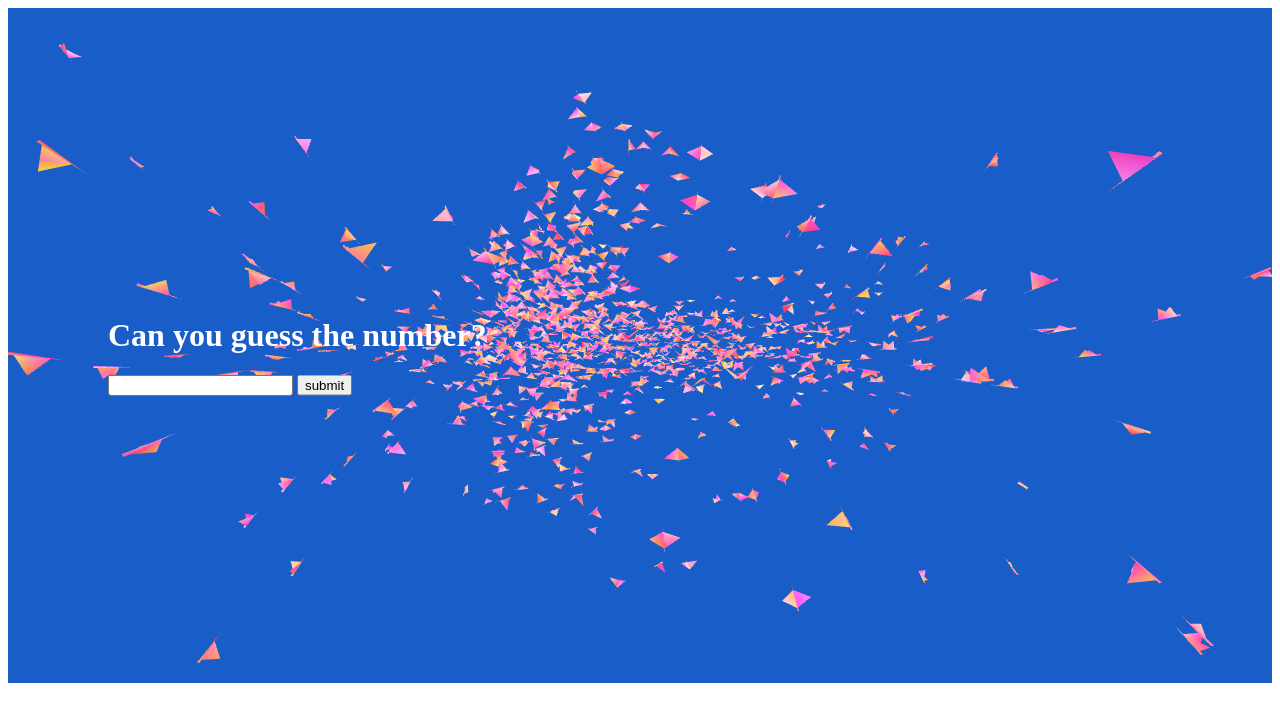
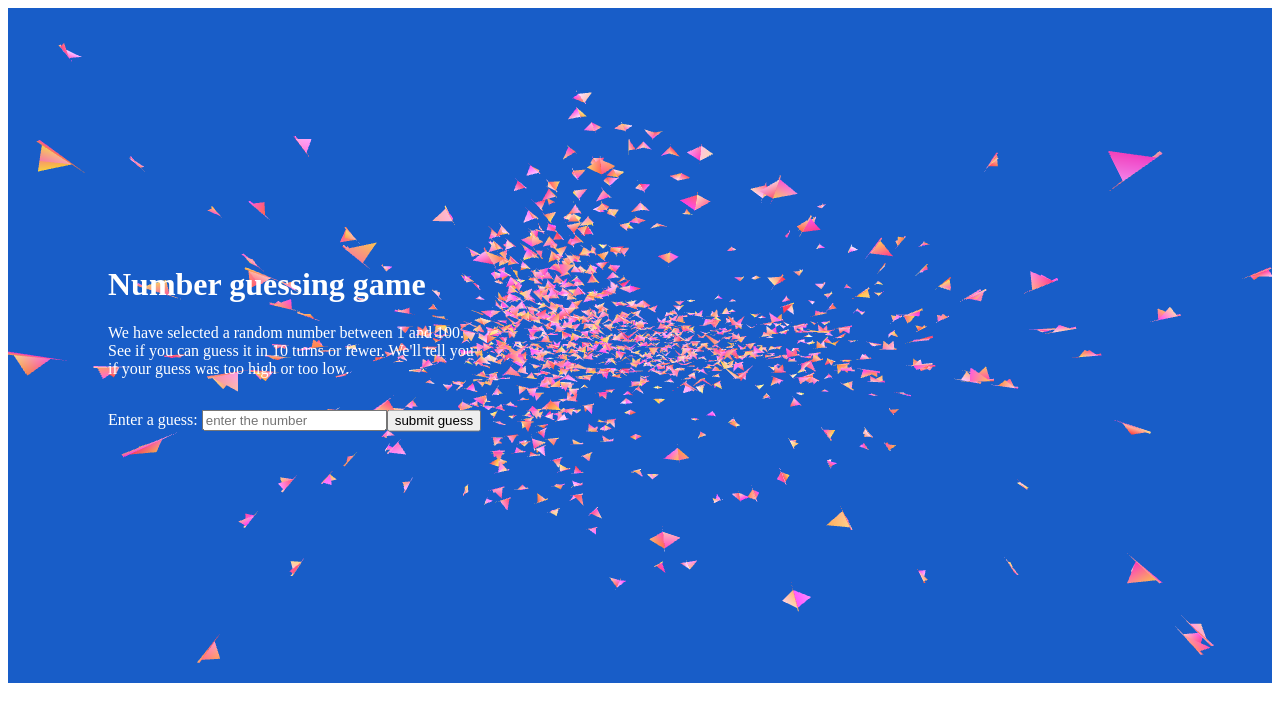
Before and after one commit to Olha36/Guess-the-number-game, a plain HTML site: page index.html in a window 1280 px wide. Drawn offline with Linux system fonts and the light colour scheme; animation ran at ten frames a second.

Commit message:
The layout

```diff
--- a/index.html
+++ b/index.html
@@ -10,13 +10,23 @@
 <body>
     <div id="background">
         <div class="wrapper-container">
-            <h1>Can you guess the number?</h1>
-            <input type="text" name="" id="">
-            <button>submit</button>
+            <h1>Number guessing game</h1>
+            <p>
+                We have selected a random number between 1 and 100.
+                <br> See if you can guess it in 10 turns or fewer. We'll tell you
+                <br> if your guess was too high or too low.
+            </p>
+            <div class="submit">
+                <p>Enter a guess: <input type="text" name="input" placeholder="enter the number"></p>
+                <button>submit guess</button>
+            </div>
+            <!-- <p>Enter a guess: <input type="text" name="input"></p>
+            <button>submit guess</button> -->
         </div>
         <div class="vanta-canvas"></div>
     </div>
 
+    <script src="js/script.js"></script>
     <script src="js/three.min.js"></script>
     <script src="js/vanta.birds.min.js"></script>
         <script>
--- a/style.css
+++ b/style.css
@@ -1,5 +1,9 @@
+p {
+    color: white;
+}
 .vanta-canvas {
     height: 675px;
+    z-index: 0;
 }
 .wrapper-container {
     margin-left: 100px;
@@ -10,3 +14,10 @@
 .wrapper-container h1 {
     color:white
 }
+.submit {
+    display: flex;
+    align-items: center;
+}
+button {
+    height: 22px;
+}
```
Also changed, not shown: js/script.js (added).
